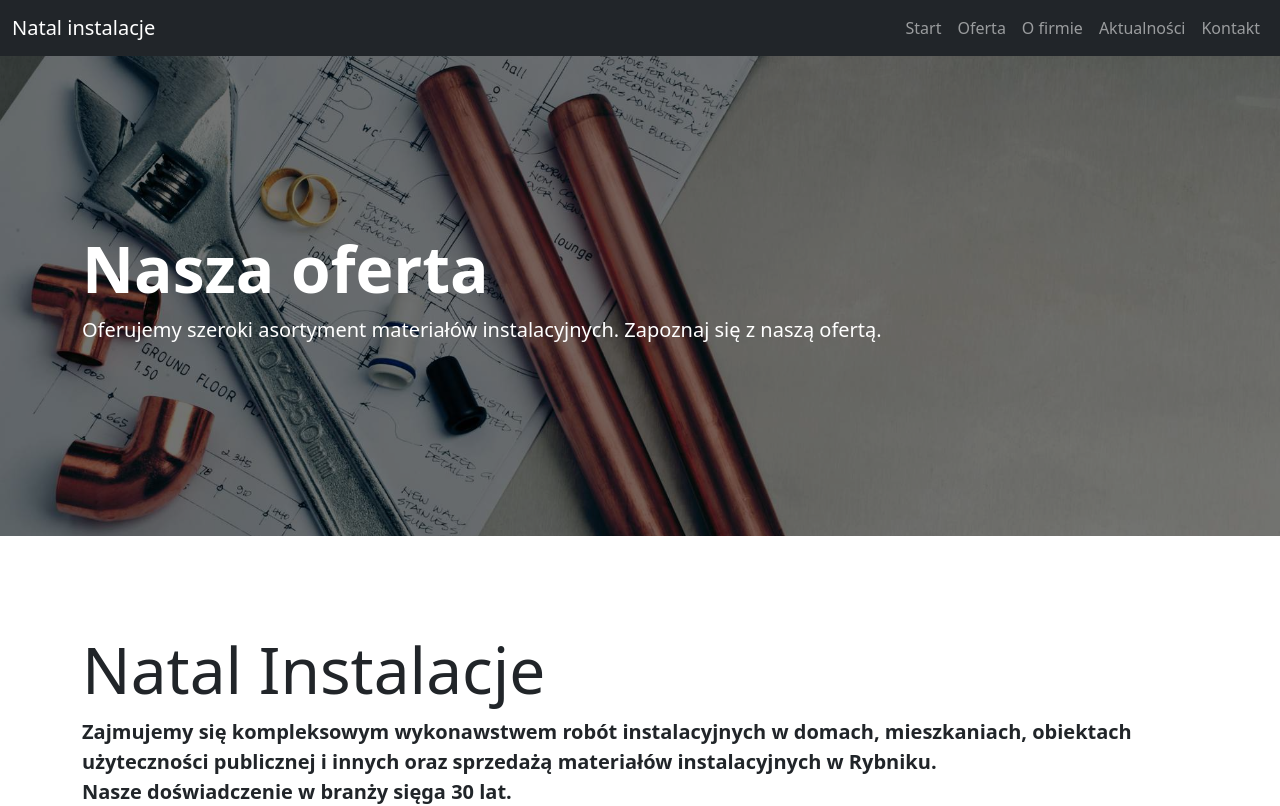
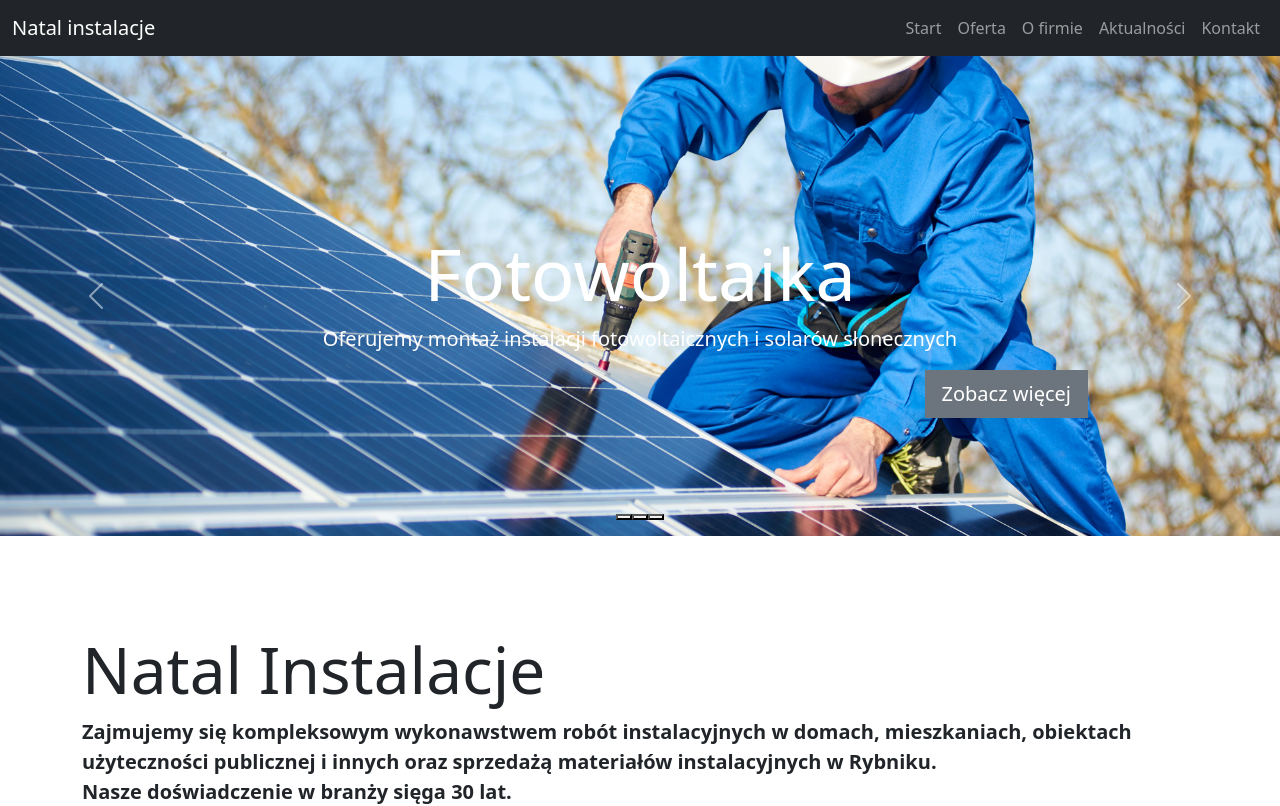
Before and after one commit to marckul/natal-website-nextjs, a Next.js app: page / in a window 1280 px wide. Shown: the top 806 px of the page. Built offline with nearby package versions, Linux system fonts and the light colour scheme.

Commit message:
Add CarouselHero component and update home page layout to match old site

```diff
--- a/app/layout.tsx
+++ b/app/layout.tsx
@@ -29,7 +29,7 @@ export default function RootLayout({
     <html lang="pl" className={`${geistSans.variable} ${geistMono.variable}`}>
       <body>
         <Header />
-        <main>{children}</main>
+        <main style={{paddingTop: '56px'}}>{children}</main>
         <Footer />
       </body>
     </html>
--- a/app/page.tsx
+++ b/app/page.tsx
@@ -1,53 +1,32 @@
 import Card from '@/components/Card';
 import CardText from '@/components/CardText';
 import CardTitle from '@/components/CardTitle';
+import CarouselHero from '@/components/CarouselHero';
 import Phone from '@/components/Phone';
 import Row from '@/components/Row';
 
 export default function HomePage() {
   return (
     <>
-      {/* Hero placeholder — carousel replaces this in Phase 2 */}
-      <section
-        id="start"
-        className="position-relative text-white d-flex align-items-center"
-        style={{
-          minHeight: '60vh',
-          marginTop: '56px',
-          backgroundImage: 'url(/images/natal-pipes-2.jpg)',
-          backgroundSize: 'cover',
-          backgroundPosition: 'center',
-        }}
-      >
-        <div
-          className="position-absolute top-0 start-0 w-100 h-100"
-          style={{background: 'rgba(0,0,0,0.55)'}}
-        />
-        <div className="container position-relative py-5">
-          <h2 className="display-3 fw-bold">Nasza oferta</h2>
-          <p className="lead">
-            Oferujemy szeroki asortyment materiałów instalacyjnych. Zapoznaj się
-            z naszą ofertą.
-          </p>
-        </div>
-      </section>
-
-      <section id="natal" className="container py-md-5 my-5">
+      <section id="start">
+        <CarouselHero />
+        <div className="container py-md-5 my-5">
           <h1 className="display-3">Natal Instalacje</h1>
           <p className="lead fw-bold">
-          Zajmujemy się kompleksowym wykonawstwem robót instalacyjnych w domach,
-          mieszkaniach, obiektach użyteczności publicznej i innych oraz
-          sprzedażą materiałów instalacyjnych w Rybniku.
+            Zajmujemy się kompleksowym wykonawstwem robót instalacyjnych w
+            domach, mieszkaniach, obiektach użyteczności publicznej i innych
+            oraz sprzedażą materiałów instalacyjnych w Rybniku.
             <br />
             Nasze doświadczenie w branży sięga 30 lat.
           </p>
           <p className="lead">
             Jesteśmy w stanie wykonać każdą instalację podejmując się nawet
             najtrudniejszych zadań. Współpracujemy również z zaufanymi
-          projektantami instalacji, którzy projektują dla nas instalacje gazowe
-          oraz inne, załatwiając wszelkie formalności za klienta, włącznie z
-          nadzorem kierownika budowy.
+            projektantami instalacji, którzy projektują dla nas instalacje
+            gazowe oraz inne, załatwiając wszelkie formalności za klienta,
+            włącznie z nadzorem kierownika budowy.
           </p>
+        </div>
       </section>
 
       <section id="oferta" className="container py-md-5 my-5">
--- /dev/null
+++ b/components/CarouselHero.tsx
@@ -0,0 +1,136 @@
+'use client';
+
+import Link from 'next/link';
+import {useEffect, useRef, useState} from 'react';
+
+type Slide = {
+  id: string;
+  title: string;
+  text: string;
+  image: string;
+  to: string;
+};
+
+const slides: Slide[] = [
+  {
+    id: 'nasza-oferta',
+    title: 'Nasza oferta',
+    text: 'Oferujemy szeroki asortyment materiałów instalacyjnych. Zapoznaj się z naszą ofertą',
+    image: '/images/natal-pipes-2.jpg',
+    to: '/oferta#nasza-oferta',
+  },
+  {
+    id: 'fotowoltaika',
+    title: 'Foto­woltaika',
+    text: 'Oferujemy montaż instalacji fotowoltaicznych i solarów słonecznych',
+    image: '/images/fotowoltaika-hero-2000x.jpg',
+    to: '/oferta#fotowoltaika-i-wentylacja',
+  },
+  {
+    id: 'instalacje-co',
+    title: 'Instalacje CO',
+    text: 'Zobacz naszą ofertę kotłów gazowych i węglowych',
+    image: '/images/kociol-2000x.jpg',
+    to: '/oferta#instalacje-co',
+  },
+];
+
+const INTERVAL_MS = 5000;
+
+export default function CarouselHero() {
+  const [active, setActive] = useState(0);
+  const [paused, setPaused] = useState(false);
+  const timerRef = useRef<ReturnType<typeof setInterval> | null>(null);
+
+  const prev = () => setActive((i) => (i === 0 ? slides.length - 1 : i - 1));
+  const next = () => setActive((i) => (i + 1) % slides.length);
+
+  useEffect(() => {
+    if (paused) return;
+    timerRef.current = setInterval(next, INTERVAL_MS);
+    return () => {
+      if (timerRef.current) clearInterval(timerRef.current);
+    };
+  }, [paused, active]);
+
+  return (
+    <div
+      id="carousel-hero"
+      className="carousel slide carousel-fade"
+      onMouseEnter={() => setPaused(true)}
+      onMouseLeave={() => setPaused(false)}
+    >
+      <div className="carousel-indicators">
+        {slides.map((slide, idx) => (
+          <button
+            key={slide.id}
+            type="button"
+            aria-label={`Slajd ${idx + 1}`}
+            className={idx === active ? 'active' : ''}
+            onClick={() => setActive(idx)}
+          />
+        ))}
+      </div>
+
+      <div className="carousel-inner">
+        {slides.map((slide, idx) => (
+          <div
+            key={slide.id}
+            id={slide.id}
+            className={`carousel-item d-flex align-items-center justify-content-center${idx === active ? ' active' : ''}`}
+            style={{
+              backgroundImage: `url(${slide.image})`,
+              backgroundSize: 'cover',
+              backgroundPosition: 'center',
+              minHeight: '60vh',
+            }}
+          >
+            <div className="carousel-caption d-flex h-100 align-items-center justify-content-center">
+              <div className="col mt-5 text-center">
+                <h2
+                  className="display-2 mt-5"
+                  dangerouslySetInnerHTML={{__html: slide.title}}
+                />
+                <p className="lead text-center">{slide.text}</p>
+                <div className="text-center text-md-end">
+                  <Link
+                    className="btn btn-lg btn-secondary rounded-0"
+                    href={slide.to}
+                    role="button"
+                  >
+                    Zobacz więcej
+                  </Link>
+                </div>
+              </div>
+            </div>
+          </div>
+        ))}
+      </div>
+
+      <button
+        className="carousel-control-prev"
+        type="button"
+        onClick={prev}
+        aria-label="Poprzedni slajd"
+      >
+        <span
+          className="carousel-control-prev-icon d-none d-md-inline-block"
+          aria-hidden="true"
+        />
+        <span className="visually-hidden">Previous</span>
+      </button>
+      <button
+        className="carousel-control-next"
+        type="button"
+        onClick={next}
+        aria-label="Następny slajd"
+      >
+        <span
+          className="carousel-control-next-icon d-none d-md-inline-block"
+          aria-hidden="true"
+        />
+        <span className="visually-hidden">Next</span>
+      </button>
+    </div>
+  );
+}
```
Also changed, not shown: public/images/fotowoltaika-hero-2000x.jpg (added), public/images/kociol-2000x.jpg (added). Lines whose indentation alone changed are shown as unchanged.
